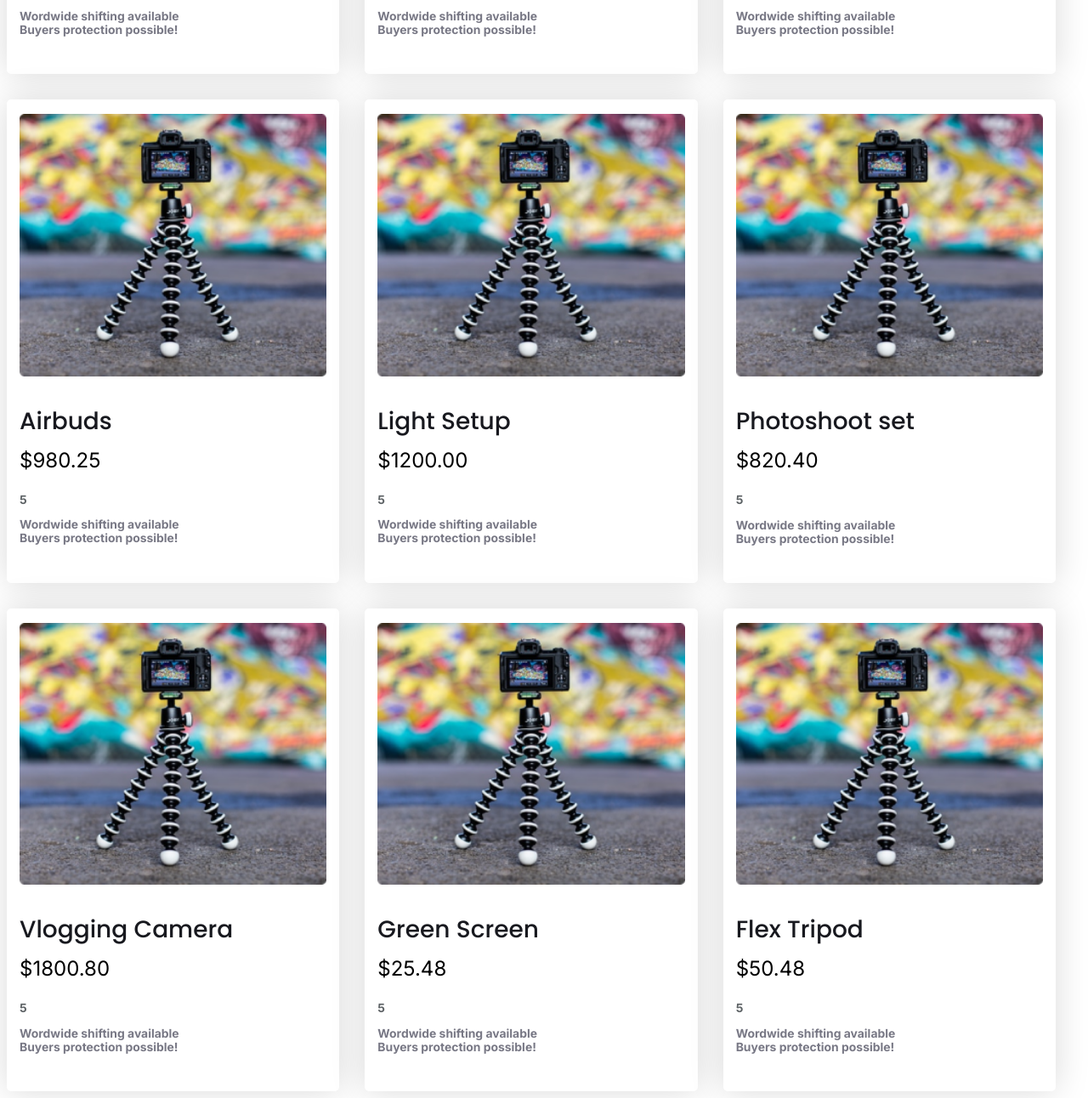
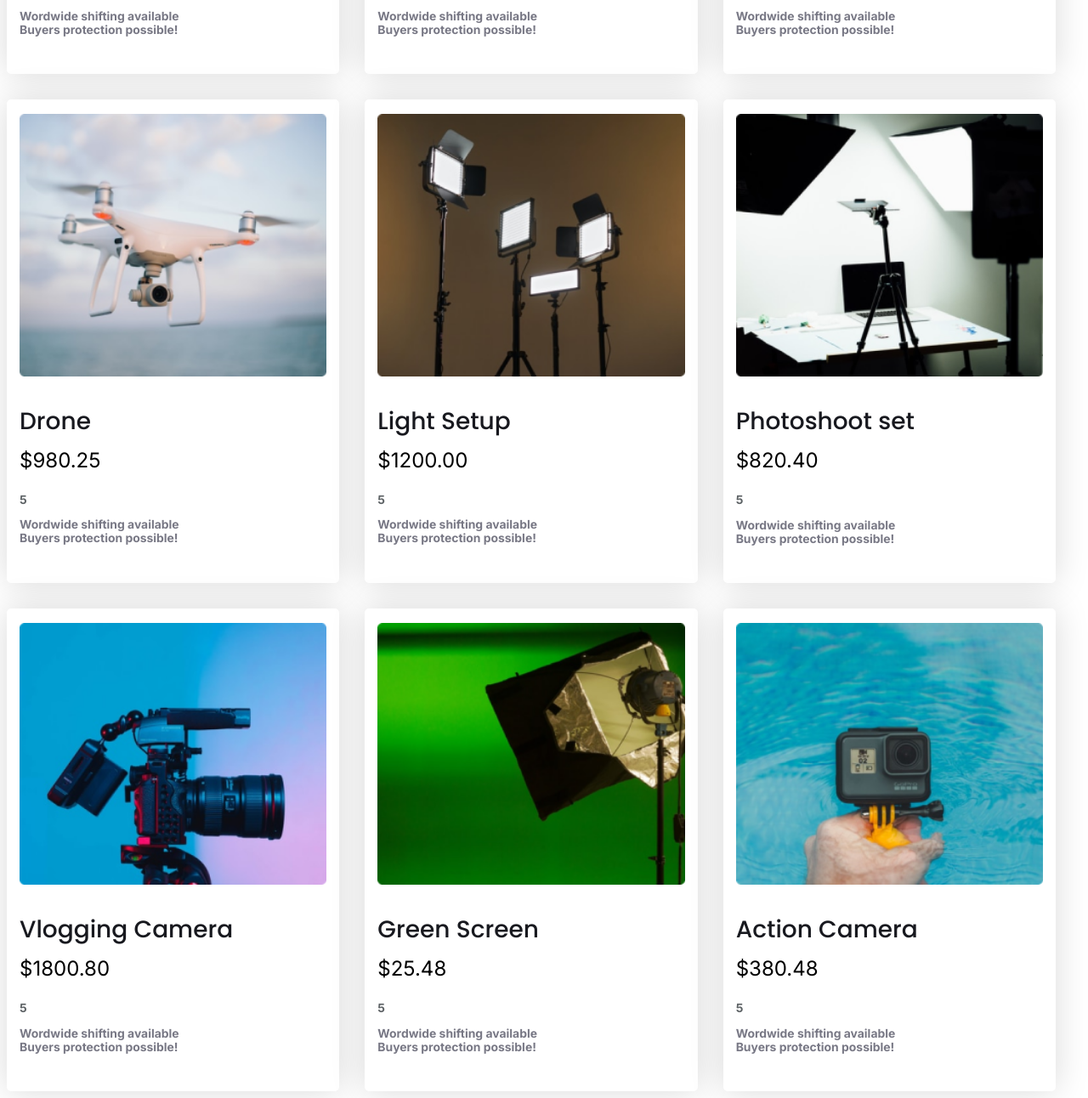
Before and after one commit to tonmoy-free/Influencer-gear, a plain HTML site: page index.html in a window 1280 px wide. Shown: the part 1490-2782 px from the top of the page at 85% size. Drawn offline with Linux system fonts and the light colour scheme.

Commit message:
day2 popular section responsive complete

```diff
--- a/index.html
+++ b/index.html
@@ -82,7 +82,7 @@
                             Buyers protection possible!</p>
                     </div>
                     <div class="popular-cards">
-                        <a href=""><img src="images/tripod.png" alt></a>
+                        <a href=""><img src="images/mic.png" alt></a>
                         <a href="" class="card-tittle-link"><h3 class="card-tittle poppins-font">Microphone</h3></a>
                         <p class="card-price inter-font">$120.25</p>
                         <p class="card-rating">5</p>
@@ -90,7 +90,7 @@
                             Buyers protection possible!</p>
                     </div>
                     <div class="popular-cards">
-                        <a href=""><img src="images/tripod.png" alt></a>
+                        <a href=""><img src="images/airpod.png" alt></a>
                         <a href="" class="card-tittle-link"><h3 class="card-tittle poppins-font">Airbuds</h3></a>
                         <p class="card-price inter-font">$100.00</p>
                         <p class="card-rating">5</p>
@@ -98,15 +98,15 @@
                             Buyers protection possible!</p>
                     </div>
                     <div class="popular-cards">
-                        <a href=""><img src="images/tripod.png" alt></a>
-                        <a href="" class="card-tittle-link"><h3 class="card-tittle poppins-font">Airbuds</h3></a>
+                        <a href=""><img src="images/drone.png" alt></a>
+                        <a href="" class="card-tittle-link"><h3 class="card-tittle poppins-font">Drone</h3></a>
                         <p class="card-price inter-font">$980.25</p>
                         <p class="card-rating">5</p>
                         <p class="card-description inter-font">Wordwide shifting available
                             Buyers protection possible!</p>
                     </div>
                     <div class="popular-cards">
-                        <a href=""><img src="images/tripod.png" alt></a>
+                        <a href=""><img src="images/lights.png" alt></a>
                         <a href="" class="card-tittle-link"><h3 class="card-tittle poppins-font">Light Setup</h3></a>
                         <p class="card-price inter-font">$1200.00</p>
                         <p class="card-rating">5</p>
@@ -114,7 +114,7 @@
                             Buyers protection possible!</p>
                     </div>
                     <div class="popular-cards">
-                        <a href=""><img src="images/tripod.png" alt></a>
+                        <a href=""><img src="images/setup.png" alt></a>
                         <a href="" class="card-tittle-link"><h3 class="card-tittle poppins-font">Photoshoot set</h3></a>
                         <p class="card-price inter-font">$820.40</p>
                         <p class="card-rating">5</p>
@@ -122,7 +122,7 @@
                             Buyers protection possible!</p>
                     </div>
                     <div class="popular-cards">
-                        <a href=""><img src="images/tripod.png" alt></a>
+                        <a href=""><img src="images/camera.png" alt></a>
                         <a href="" class="card-tittle-link"><h3 class="card-tittle poppins-font">Vlogging Camera</h3></a>
                         <p class="card-price inter-font">$1800.80</p>
                         <p class="card-rating">5</p>
@@ -130,7 +130,7 @@
                             Buyers protection possible!</p>
                     </div>
                     <div class="popular-cards">
-                        <a href=""><img src="images/tripod.png" alt></a>
+                        <a href=""><img src="images/single-light.png" alt></a>
                         <a href="" class="card-tittle-link"><h3 class="card-tittle poppins-font">Green Screen</h3></a>
                         <p class="card-price inter-font">$25.48</p>
                         <p class="card-rating">5</p>
@@ -138,9 +138,9 @@
                             Buyers protection possible!</p>
                     </div>
                     <div class="popular-cards">
-                        <a href=""><img src="images/tripod.png" alt></a>
-                        <a href="" class="card-tittle-link"><h3 class="card-tittle poppins-font">Flex Tripod</h3></a>
-                        <p class="card-price inter-font">$50.48</p>
+                        <a href=""><img src="images/action.png" alt></a>
+                        <a href="" class="card-tittle-link"><h3 class="card-tittle poppins-font">Action Camera</h3></a>
+                        <p class="card-price inter-font">$380.48</p>
                         <p class="card-rating">5</p>
                         <p class="card-description inter-font">Wordwide shifting available
                             Buyers protection possible!</p>
--- a/style/style.css
+++ b/style/style.css
@@ -218,7 +218,7 @@
         height: 257px;
     }
 
-    /* icon responsive part */
+    /* icon responsive section */
     .icon {
         width: 400px;
         border-top: none;
@@ -235,4 +235,12 @@
     .icon img {
         height: 20px;
     }
+
+    /* popular collection responsive section */
+    .popular-card-container{
+        grid-template-columns: repeat(1 ,1fr);
+    }
+    .popular-cards{
+        margin-right: 0px;
+    }
 }
```
